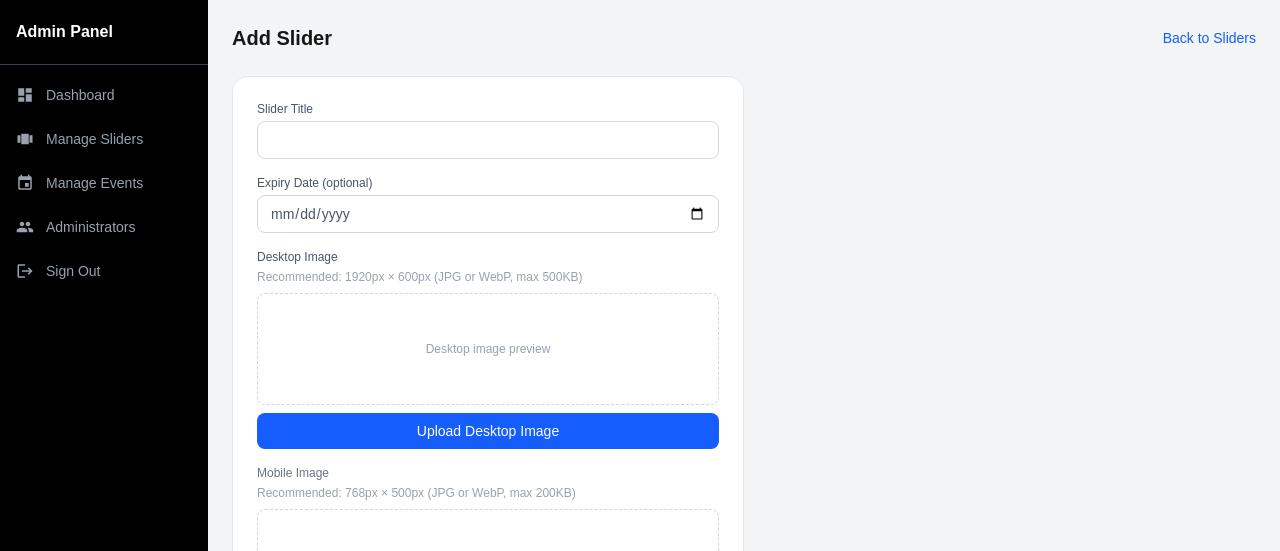
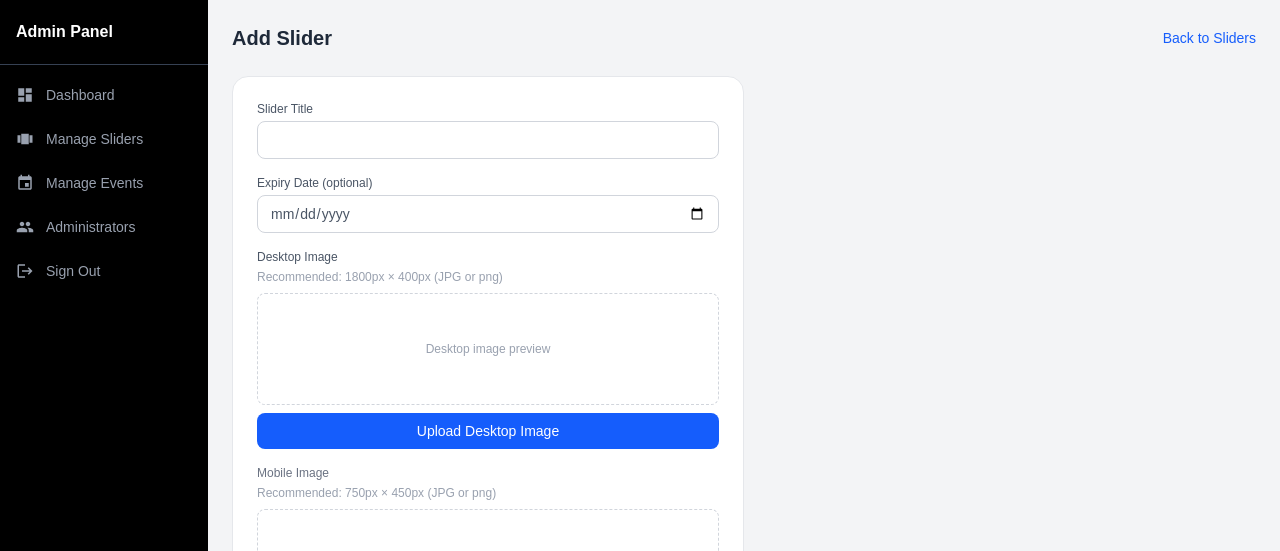
Before and after one commit to Olisachukwuma1/Event-app, a Next.js app in the folder admin/: page /sliders/add in a window 1280 px wide. Shown: the top 551 px of the page. Built offline with nearby package versions, Linux system fonts and the light colour scheme; sample sign-in values are in the browser's storage.

Commit message:
slliding

```diff
--- a/admin/app/sliders/add/page.jsx
+++ b/admin/app/sliders/add/page.jsx
@@ -5,6 +5,7 @@ import { useRouter, useSearchParams } from 'next/navigation'
 import axios from 'axios'
 import Sidebar from '../../../components/Sidebar'
 import ProtectedRoute from '../../../components/ProtectedRoute'
+import Image from 'next/image'
 
 function AddSliderForm() {
   const [title, setTitle] = useState('')
@@ -100,7 +101,7 @@ function AddSliderForm() {
       <div className="flex-1 bg-gray-100 p-6">
 
         <div className="flex items-center justify-between mb-6">
-          <h1 className="text-xl font-semibold">
+          <h1 className="text-xl text-gray-800 font-semibold">
             {editId ? 'Edit Slider' : 'Add Slider'}
           </h1>
           <button
@@ -152,11 +153,11 @@ function AddSliderForm() {
                 Desktop Image
               </label>
               <p className="text-xs text-gray-400 mb-2">
-                Recommended: 1920px × 600px (JPG or WebP, max 500KB)
+                Recommended: 1800px × 400px (JPG or png)
               </p>
               <div className="border border-dashed border-gray-300 rounded-lg h-28 flex items-center justify-center overflow-hidden mb-2">
                 {previewDesktop ? (
-                  <img
+                  <Image
                     src={previewDesktop}
                     alt="desktop preview"
                     className="h-full w-full object-cover rounded-lg"
@@ -189,11 +190,11 @@ function AddSliderForm() {
                 Mobile Image
               </label>
               <p className="text-xs text-gray-400 mb-2">
-                Recommended: 768px × 500px (JPG or WebP, max 200KB)
+                Recommended: 750px × 450px (JPG or png)
               </p>
               <div className="border border-dashed border-gray-300 rounded-lg h-28 flex items-center justify-center overflow-hidden mb-2">
                 {previewMobile ? (
-                  <img
+                  <Image
                     src={previewMobile}
                     alt="mobile preview"
                     className="h-full w-full object-cover rounded-lg"
```
